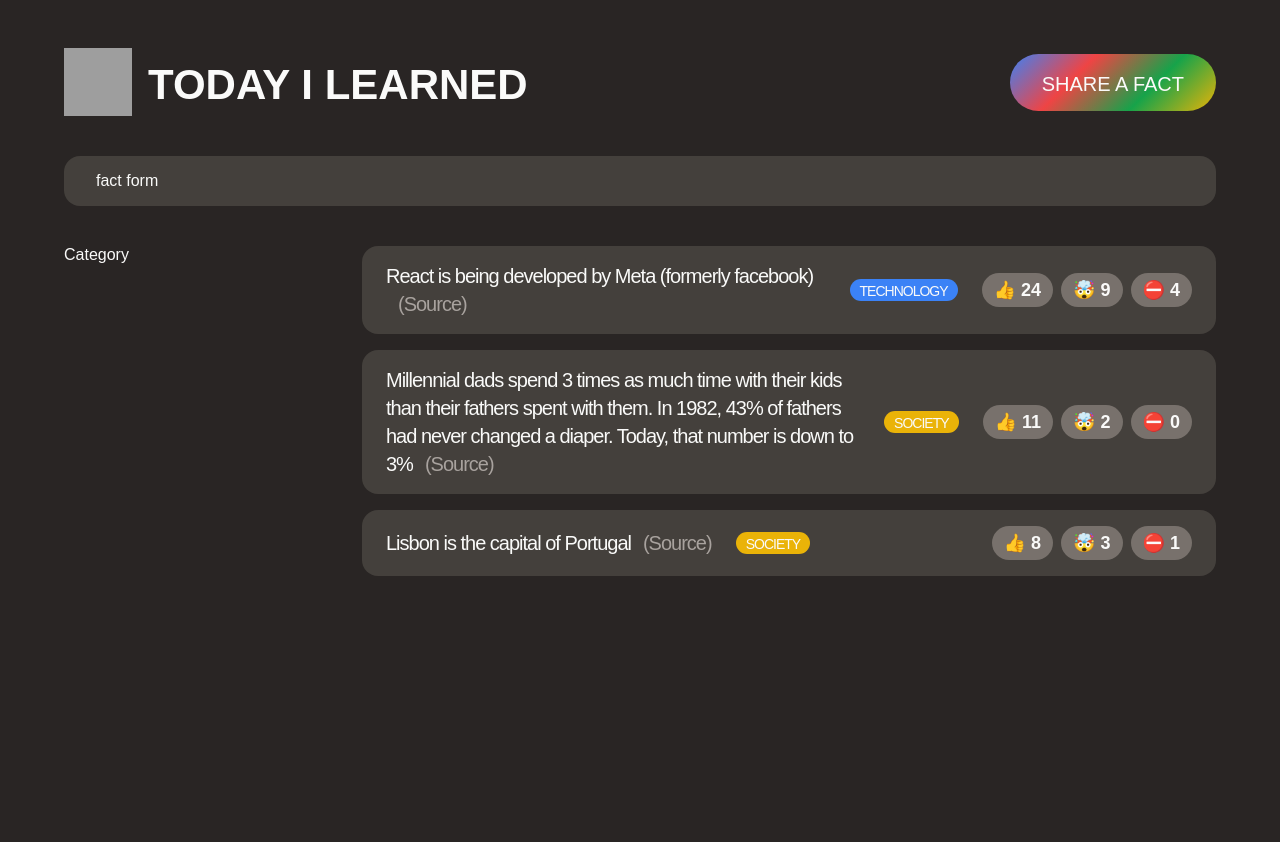
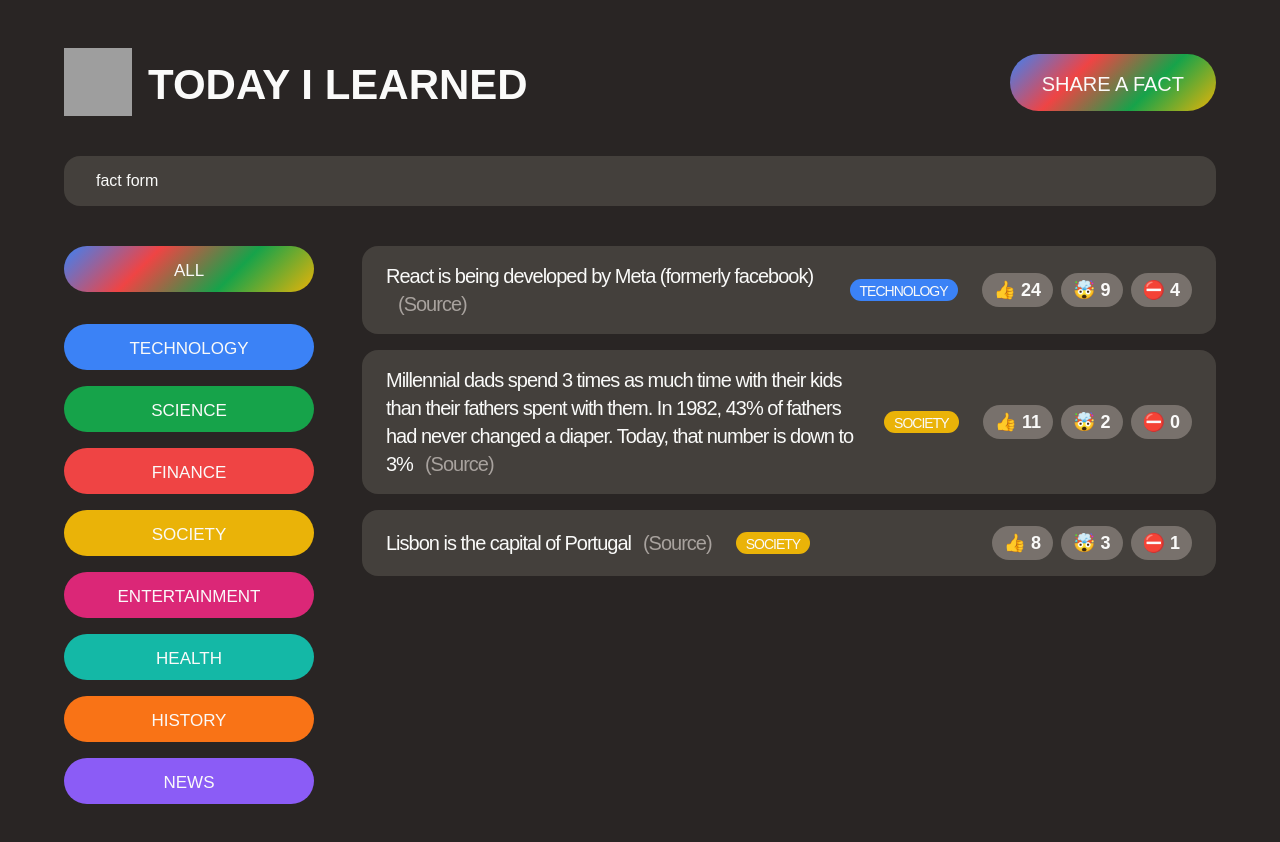
Before and after one commit to harshshah8/Facts, a React (Create React App) app: page / in a window 1280 px wide. Shown: the top 842 px of the page. Before the commit the page ends 800 px from the top, so only its background shows below. Built offline with nearby package versions, Linux system fonts and the light colour scheme; grey boxes are pictures that could not be loaded; the HTML template or start-up script is replaced by a standard one.

Commit message:
feat: :sparkles: Add category list

```diff
--- a/src/App.js
+++ b/src/App.js
@@ -1,4 +1,4 @@
-import "./style.css";
+import "./style.css"
 
 const CATEGORIES = [
   { name: "technology", color: "#3b82f6" },
@@ -73,15 +73,25 @@ function NewFactForm() {
 }
 
 function CategoryFilter() {
-  return <aside>Category</aside>
+  return <aside><ul>
+      <li className="category">
+          <button className="btn btn-all-categories">All</button>
+      </li>
+    {CATEGORIES.map((cat)=><li key={cat.name} className="category">
+              <button
+                className="btn btn-category"
+                style={{backgroundColor: cat.color}}
+              >
+                {cat.name}
+              </button>
+            </li>
+    )}
+    </ul></aside>
 }
 
-function FactList(){
-  const facts = initialFacts;
-  const categories = CATEGORIES;
-  return <section>
-    <ul className="facts-list">{
-      facts.map((fact)=><li className="fact">
+function Fact({fact}){
+
+  return <li className="fact">
   <p>
     {fact.text}
     <a
@@ -91,7 +101,7 @@ function FactList(){
       >(Source)</a
     >
   </p>
-      <span className="tag" style={{backgroundColor:categories.find((cat)=>cat.name === fact.category).color}}
+  <span className="tag" style={{backgroundColor:CATEGORIES.find((cat)=>cat.name === fact.category).color}}
     >{fact.category}</span
   >
   <div className="vote-buttons">
@@ -99,7 +109,14 @@ function FactList(){
     <button>🤯 {fact.votesMindblowing}</button>
     <button>⛔️ {fact.votesFalse}</button>
   </div>
-    </li>)
+</li>
+}
+
+function FactList(){
+  const facts = initialFacts;
+  return <section>
+    <ul className="facts-list">{
+      facts.map((fact)=> <Fact key={fact.id} fact={fact}/>)
     }
     </ul>
   </section>
--- a/src/style.css
+++ b/src/style.css
@@ -16,7 +16,7 @@
   }
 
   /* MAIN LAYOUT */
-  .container {
+#root {
     max-width: 1500px;
     margin: 0 auto;
   }
```
Lines whose indentation alone changed are shown as unchanged.
